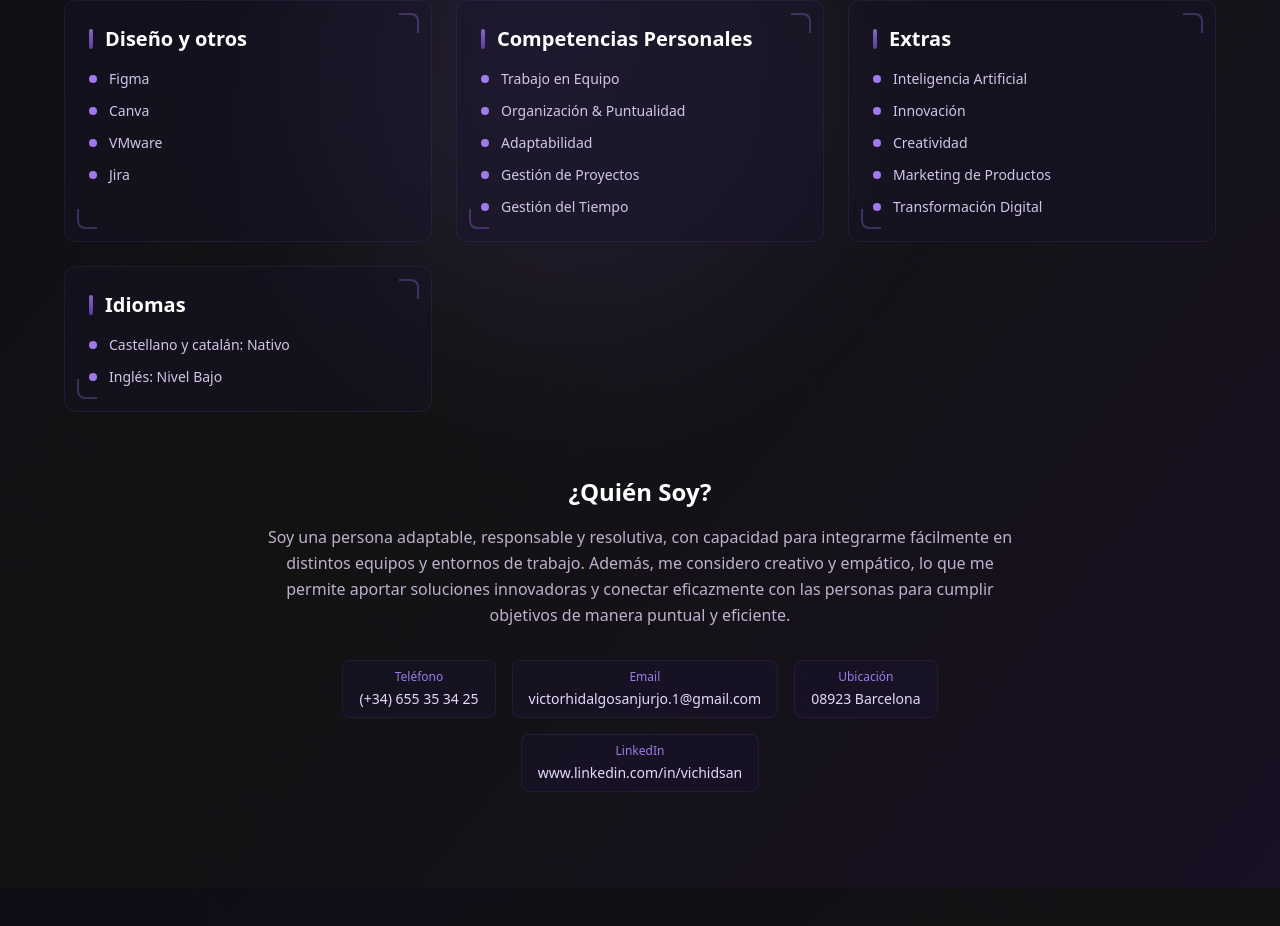
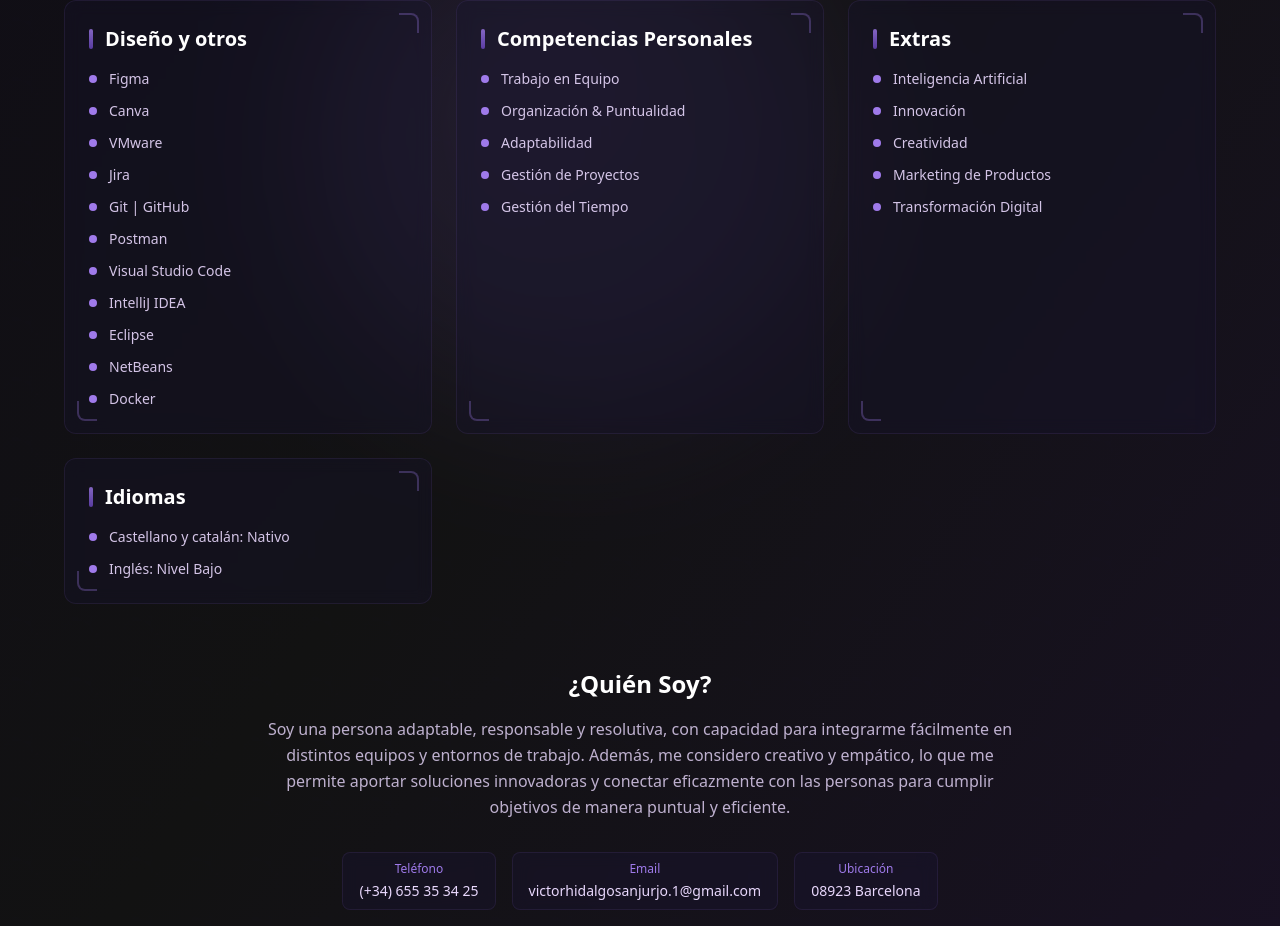
Before and after one commit to Vixtor120/portfolio-web, a React (Vite) app: page / in a window 1280 px wide. Shown: the part 3538-4464 px from the top of the page. Built offline with nearby package versions, Linux system fonts and the light colour scheme.

Commit message:
portfolio actualizado

```diff
--- a/src/components/sections/AboutSection.tsx
+++ b/src/components/sections/AboutSection.tsx
@@ -31,7 +31,7 @@ const AboutSection: React.FC = () => {
       institution: "Monlau Formación Profesional",
       period: "2023 - 2025",
       type: "Grado Superior",
-      badge: "Actual"
+      badge: "Completado"
     },
     {
       title: "Sistemas Microinformáticos y Redes",
@@ -48,7 +48,7 @@ const AboutSection: React.FC = () => {
       company: "Guttman",
       period: "Proyecto DAW",
       description: "Desarrollo de juegos neuropsicológicos para contribuir a la salud cognitiva.",
-      badge: "Actual"
+      badge: "Completado"
     },
     {
       role: "Desarrollador en prácticas",
--- a/src/components/sections/HabilidadesSection.tsx
+++ b/src/components/sections/HabilidadesSection.tsx
@@ -28,7 +28,14 @@ const HabilidadesSection: React.FC = () => {
       "Figma",
       "Canva",
       "VMware",
-      "Jira"
+      "Jira",
+      "Git | GitHub",
+      "Postman",
+      "Visual Studio Code",
+      "IntelliJ IDEA",
+      "Eclipse",
+      "NetBeans",
+      "Docker",
     ],
     "Competencias Personales": [
       "Trabajo en Equipo",
```
